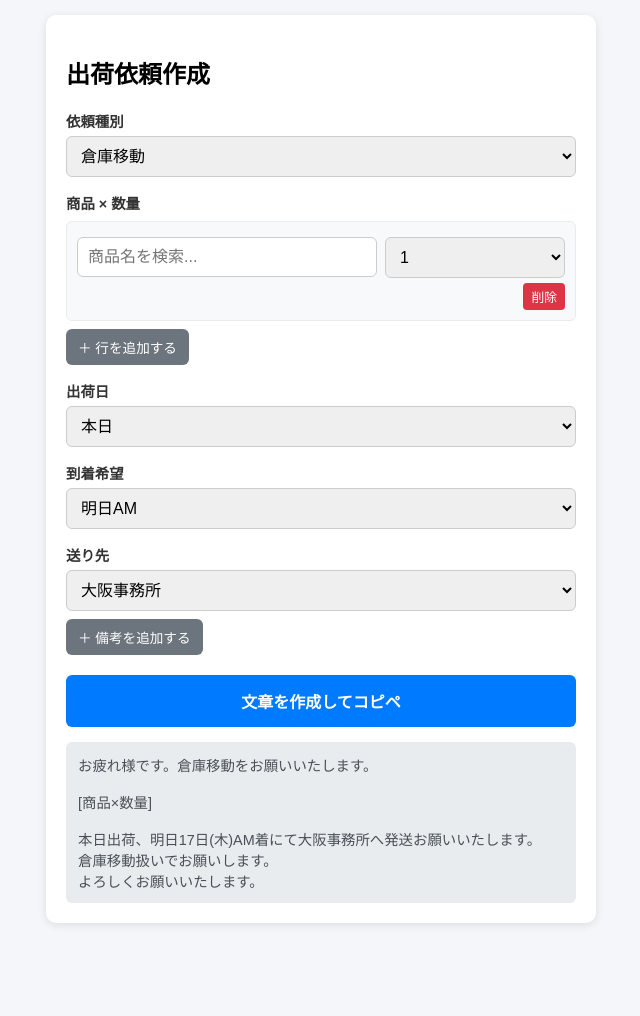
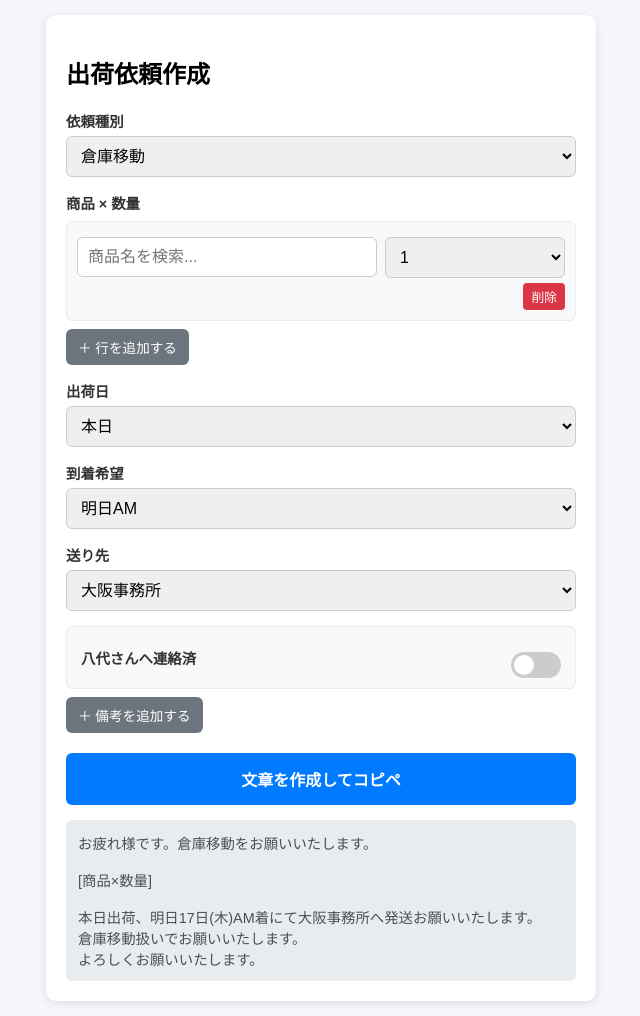
Before and after one commit to astem-hi/parts-order, a plain HTML site: page index.html in a window 1280 px wide. Shown: the whole page, without its empty margins (319-959 px from the left). Before the commit the page ends 938 px from the top, so only its background shows below. Drawn offline with Linux system fonts and the light colour scheme; no server answers.

Commit message:
index.html を更新

```diff
--- a/index.html
+++ b/index.html
@@ -10,7 +10,7 @@
   body { font-family: sans-serif; max-width: 550px; margin: 15px auto; padding: 0 15px; background: #f4f6f9; }
   .card { background: #fff; padding: 20px; border-radius: 10px; box-shadow: 0 2px 8px rgba(0,0,0,0.1); }
   label { display: block; font-weight: bold; margin-top: 15px; font-size: 0.9em; color: #333; }
-  input, select, textarea { width: 100%; padding: 10px; margin-top: 5px; border: 1px solid #ccc; border-radius: 6px; box-sizing: border-box; font-size: 16px; }
+  input[type="text"], input[type="date"], input[type="number"], select, textarea { width: 100%; padding: 10px; margin-top: 5px; border: 1px solid #ccc; border-radius: 6px; box-sizing: border-box; font-size: 16px; }
 
   /* 商品行スタイル */
   .item-row { position: relative; margin-top: 8px; background: #f8f9fa; padding: 10px; border-radius: 6px; border: 1px solid #e9ecef; }
@@ -20,6 +20,16 @@
   .suggestions { position: absolute; top: 100%; left: 0; right: 0; background: white; border: 1px solid #007bff; border-radius: 0 0 6px 6px; max-height: 180px; overflow-y: auto; z-index: 1000; box-shadow: 0 4px 6px rgba(0,0,0,0.1); display: none; }
   .suggestion-item { padding: 10px; cursor: pointer; border-bottom: 1px solid #eee; font-size: 0.9em; }
   .suggestion-item:hover { background-color: #f0f7ff; }
+
+  /* ON/OFFスイッチ スタイル */
+  .toggle-container { display: flex; align-items: center; justify-content: space-between; margin-top: 15px; background: #f8f9fa; padding: 10px 14px; border-radius: 6px; border: 1px solid #e9ecef; }
+  .toggle-label { font-weight: bold; font-size: 0.9em; color: #333; }
+  .switch { position: relative; display: inline-block; width: 50px; height: 26px; }
+  .switch input { opacity: 0; width: 0; height: 0; }
+  .slider { position: absolute; cursor: pointer; top: 0; left: 0; right: 0; bottom: 0; background-color: #ccc; transition: .3s; border-radius: 26px; }
+  .slider:before { position: absolute; content: ""; height: 20px; width: 20px; left: 3px; bottom: 3px; background-color: white; transition: .3s; border-radius: 50%; }
+  input:checked + .slider { background-color: #28a745; }
+  input:checked + .slider:before { transform: translateX(24px); }
 
   .btn-sub { background: #6c757d; color: white; border: none; padding: 8px 12px; border-radius: 6px; margin-top: 8px; cursor: pointer; font-size: 0.85em; }
   .btn-remove { background: #dc3545; color: white; border: none; padding: 4px 8px; border-radius: 4px; font-size: 0.8em; margin-top: 5px; cursor: pointer; float: right; }
@@ -66,6 +76,15 @@
       <option value="custom">お客様名入力...</option>
     </select>
     <input type="text" id="destCustomName" placeholder="お客様名を入力（「様」は自動で付与されます）" style="display:none; margin-top:5px;" enterkeyhint="next">
+
+    <!-- 八代さん連絡済トグル -->
+    <div class="toggle-container">
+      <span class="toggle-label">八代さんへ連絡済</span>
+      <label class="switch">
+        <input type="checkbox" id="yashiroToggle" onchange="updatePreview()">
+        <span class="slider"></span>
+      </label>
+    </div>
 
     <!-- 備考欄機能 -->
     <div id="noteArea" style="display:none;">
@@ -326,7 +345,11 @@ function generateText() {
   }
 
   // 倉庫移動時の追加文言
-  const warehouseMsg = (type === '倉庫移動') ? '\n倉庫移動扱いでお願いします。' : '';
+  const warehouseMsg = (type === '倉庫移動') ? '\n倉庫移動扱いでお願いいたします。' : '';
+
+  // 八代さん連絡済の判定
+  const isYashiroChecked = document.getElementById('yashiroToggle').checked;
+  const yashiroMsg = isYashiroChecked ? '\n八代さんへ連絡済です。' : '';
 
   // 備考欄
   let noteText = '';
@@ -338,7 +361,7 @@ function generateText() {
     }
   }
 
-  return `お疲れ様です。${type}をお願いいたします。\n\n${itemsText}\n\n${shipDate}出荷、${arrDateText}にて${destName}へ${sendType}お願いいたします。${warehouseMsg}\nよろしくお願いいたします。${noteText}`;
+  return `お疲れ様です。${type}をお願いいたします。\n\n${itemsText}\n\n${shipDate}出荷、${arrDateText}にて${destName}へ${sendType}お願いいたします。${warehouseMsg}${yashiroMsg}\nよろしくお願いいたします。${noteText}`;
 }
 
 function updatePreview() {
```
